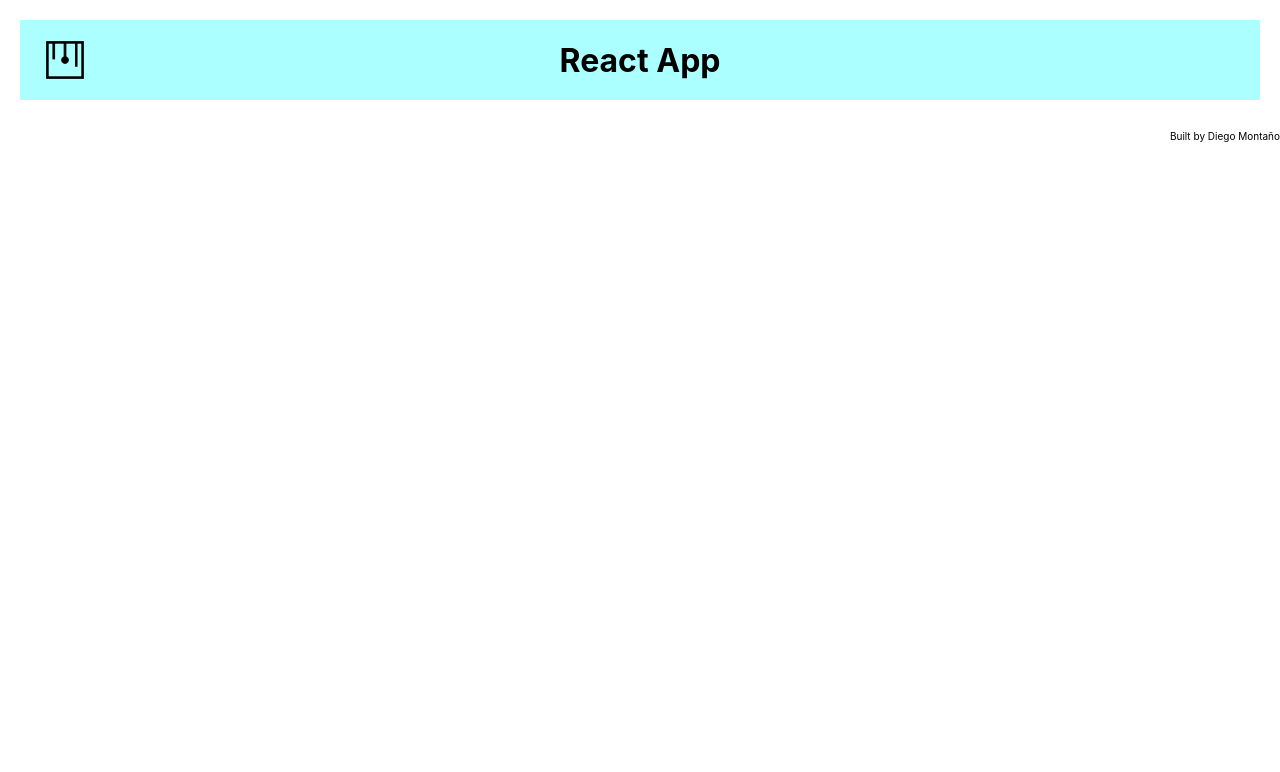
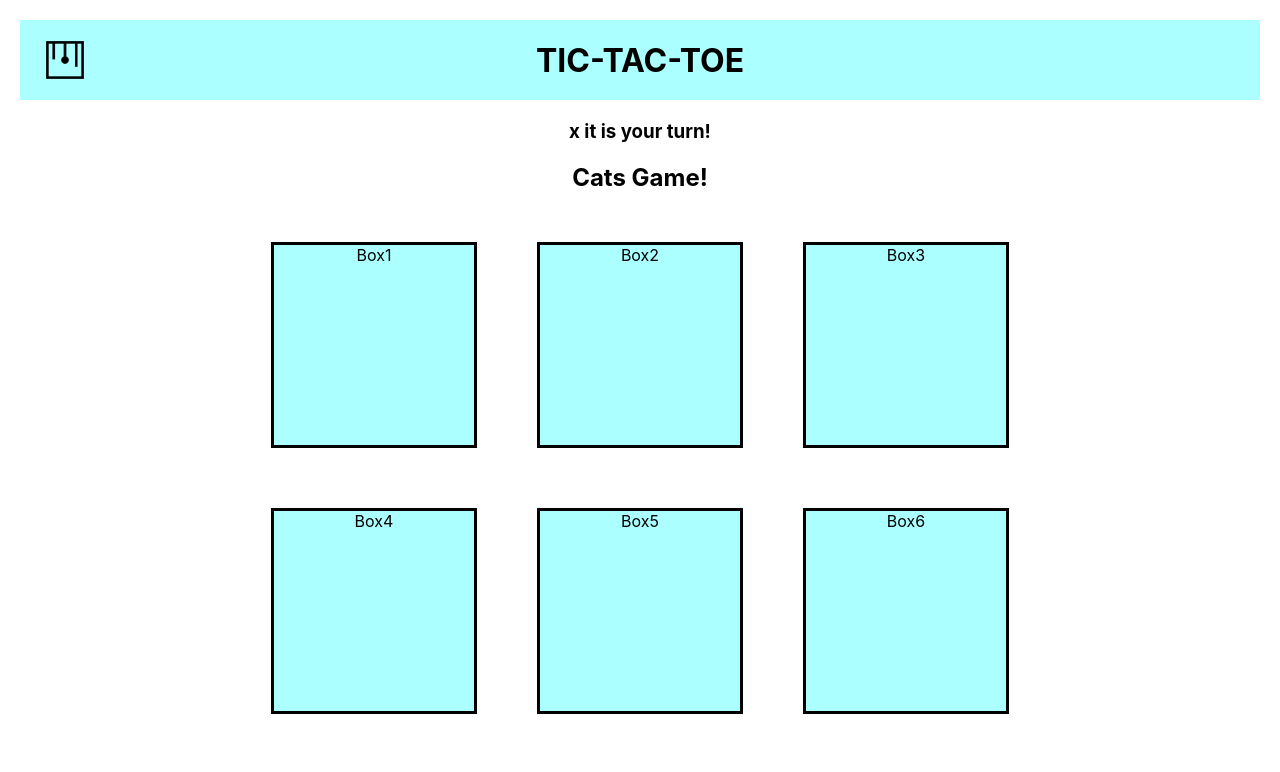
Before and after one commit to MontanoDiego/scratch-noughts-crosses, a React (Create React App) app: page / in a window 1280 px wide. Shown: the top 772 px of the page. Built offline with nearby package versions, Linux system fonts and the light colour scheme.

Commit message:
hard coded and styled boxes for play

```diff
--- a/src/components/Main/Main.css
+++ b/src/components/Main/Main.css
@@ -0,0 +1,14 @@
+.box-container {
+  display: grid;
+  grid-template-columns: auto auto auto;
+  justify-content: center;
+  justify-items: center;
+}
+
+.play-box {
+  background-color: rgb(171, 255, 255);
+  height: 200px;
+  width: 200px;
+  margin: 30px;
+  border: solid black 3px;
+}
--- a/src/components/Main/Main.js
+++ b/src/components/Main/Main.js
@@ -7,7 +7,21 @@ export default function Main() {
   // hardcode for styling purposes
   return (
     <div>
-
+      <section>
+        <h3>x it is your turn!</h3>
+        <h2>Cats Game!</h2>
+      </section>
+      <section className='box-container'>
+        <div className='play-box'>Box1</div>
+        <div className='play-box'>Box2</div>
+        <div className='play-box'>Box3</div>
+        <div className='play-box'>Box4</div>
+        <div className='play-box'>Box5</div>
+        <div className='play-box'>Box6</div>
+        <div className='play-box'>Box7</div>
+        <div className='play-box'>Box8</div>
+        <div className='play-box'>Box9</div>
+      </section>
     </div>
   );
 }
--- a/src/components/layout/Header/Header.js
+++ b/src/components/layout/Header/Header.js
@@ -5,7 +5,7 @@ import logo from '../../../assets/trmnl_logo.png';
 export default function Header() {
   return <header>
     <img src={logo} alt="© Diego Montaño"></img>
-    <h1>React App</h1>
+    <h1>TIC-TAC-TOE</h1>
     <div className='fixer'></div>
   </header>;
 }
```
